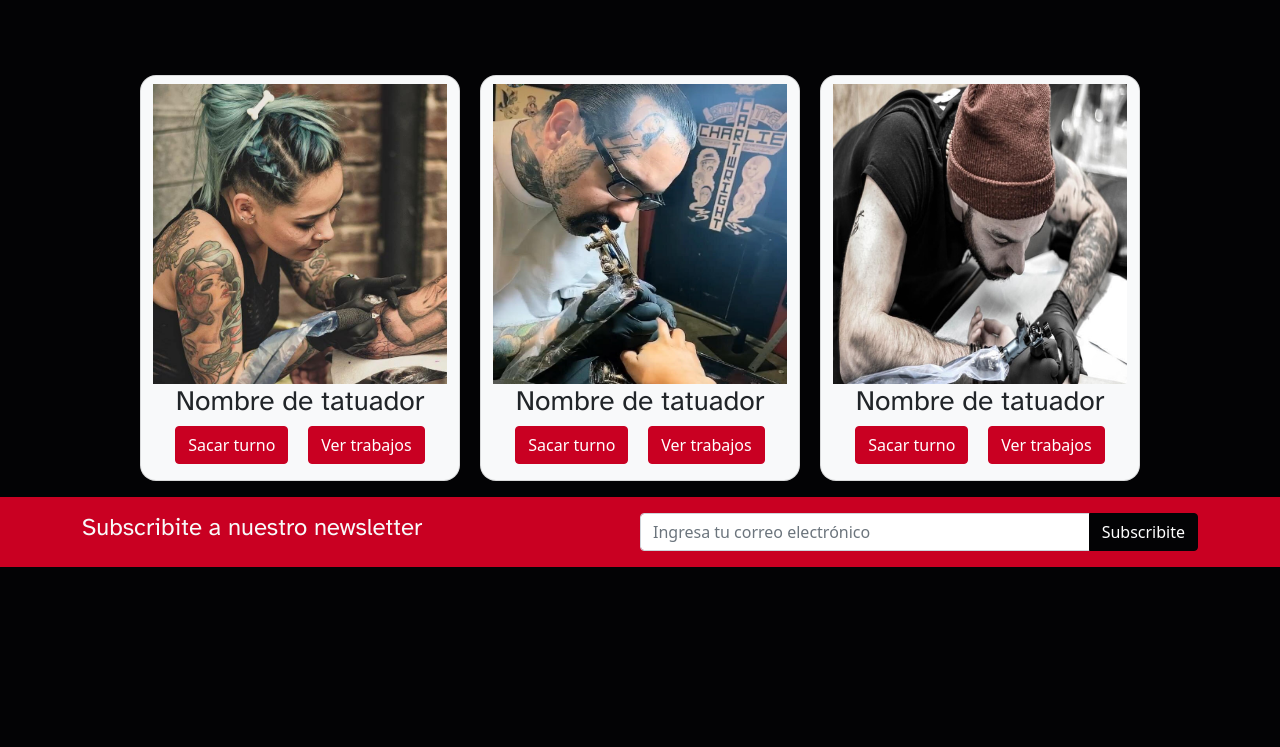
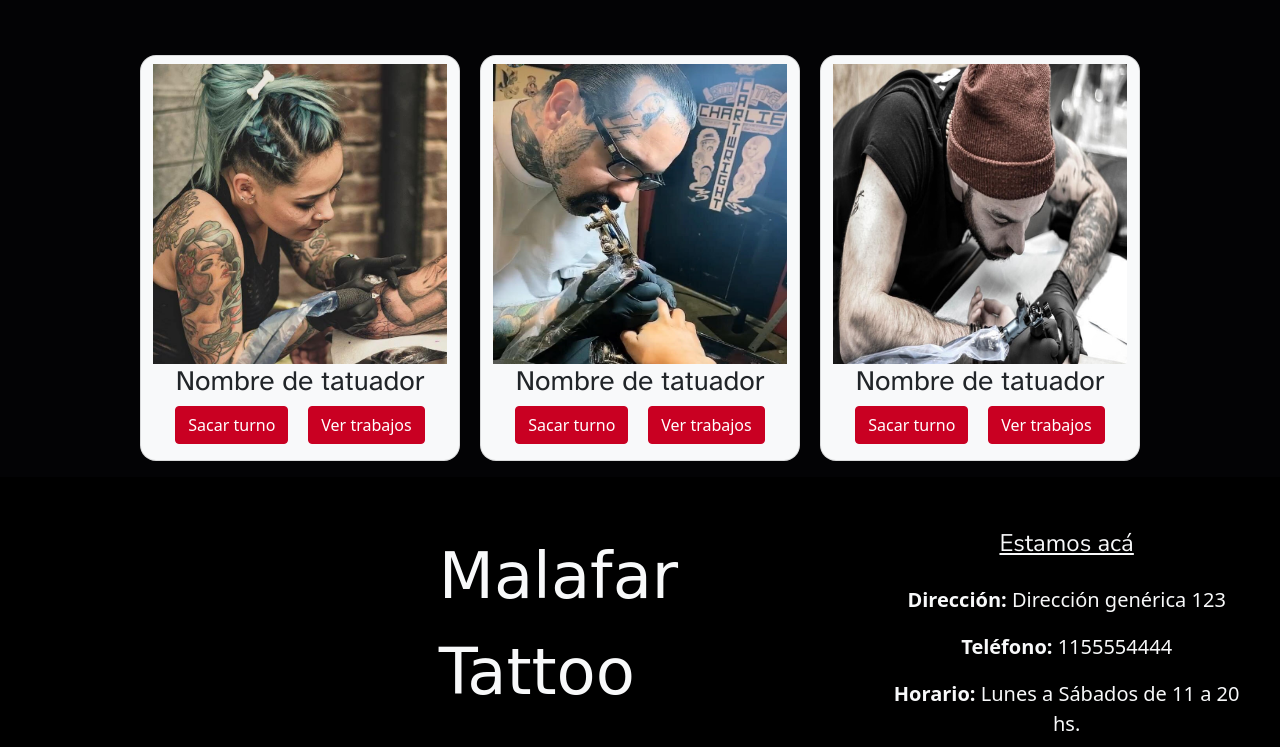
Before and after one commit to brunoLombardi9/Prueba-2-Bootstrap, a website: page index.html in a window 1280 px wide. Shown: the part 2393-3140 px from the top of the page. Before the commit the page ends 2960 px from the top, so only its background shows below. Drawn offline with nearby package versions, Linux system fonts and the light colour scheme; a web font is replaced by a local one.

Commit message:
Se crea footer y se elimina newsletter.

```diff
--- a/index.html
+++ b/index.html
@@ -73,7 +73,7 @@
     <div class="container">
       <div class="row">
         <h2 class="text-center mt-5">Dudas frecuentes</h2>
-        <div class="col mb-5" >
+        <div class="col mb-5">
           <div class="accordion" id="accordionPanelsStayOpenExample">
             <div class="accordion-item mt-5">
               <h3 class="accordion-header" id="panelsStayOpen-headingOne">
@@ -173,19 +173,27 @@
 
 
 
-  <!------------------------------------------- ABRE NEWSLETTER ------------------------------------------------------->
-  <section class="bg-primary text-light">
-    <div class="container">
-      <div class="d-flex justify-content-between align-items-center">
-        <h4>Subscribite a nuestro newsletter</h2>
-          <div class="input-group mb-3 mt-3 tamañoInput">
-            <input type="text" class="form-control" placeholder="Ingresa tu correo electrónico" aria-label="Recipient's username" aria-describedby="button-addon2">
-            <button class="btn btn-dark btn" type="button" id="button-addon2">Subscribite</button>
+  <!------------------------------------------- ABRE FOOTER ------------------------------------------------------->
+  <footer class="container-fluid">
+    <div class="row">
+      <div class="col-4"></div>
+      <div class="col-md-4 textoLogoContenedor mt-4">
+        <p class="text-light textoLogo">Malafar Tattoo</p>
+      </div>
+
+      <div class="col-md-4 mt-5 text-center">
+        <p class="text-light encabezadoListaFooter">Estamos acá</p>
+        <ul class="list-group list-group-flush lead">
+          <li class="list-group-item text-light"><span class="fw-bold">Dirección:</span> Dirección genérica 123 </li>
+          <li class="list-group-item text-light"><span class="fw-bold">Teléfono:</span> 1155554444 </li>
+          <li class="list-group-item text-light"><span class="fw-bold">Horario:</span> Lunes a Sábados de 11 a 20 hs.</li>
+        </ul>
       </div>
     </div>
-    </div>
-  </section>
-  <!------------------------------------------- CIERRA NEWSLETTER ------------------------------------------------------->
+  </footer>
+
+  <!------------------------------------------- CIERRA FOOTER ------------------------------------------------------->
+
   <script src="https://cdn.jsdelivr.net/npm/bootstrap@5.1.3/dist/js/bootstrap.bundle.min.js" integrity="sha384-ka7Sk0Gln4gmtz2MlQnikT1wXgYsOg+OMhuP+IlRH9sENBO0LRn5q+8nbTov4+1p" crossorigin="anonymous"></script>
 </body>
 
--- /dev/null
+++ b/scss/_footer.scss
@@ -0,0 +1,25 @@
+footer{
+background-color: black;
+}
+
+.textoLogoContenedor{
+display: flex;
+  align-items: center;
+  justify-content: center;
+}
+
+.textoLogo{
+  margin-bottom: 0;
+  font-family: 'PT Sans Narrow', sans-serif;
+  font-family: 'Smooch', cursive;
+  font-size: 4rem;
+}
+
+.encabezadoListaFooter{
+  font-size: 1.5rem;
+  text-decoration: underline;
+}
+
+.list-group-item{
+  background-color: black;
+}
--- a/scss/_navbar.scss
+++ b/scss/_navbar.scss
@@ -1,6 +1,6 @@
 .imagenLogo{
-  width: 100px;
-  height: 100px;
+  width: 80px;
+  height: 80px;
 }
 
  header{
--- a/scss/main.scss
+++ b/scss/main.scss
@@ -7,3 +7,4 @@
 @import "_newsletter";
 @import "_tatuadores";
 @import "_dudas";
+@import "_footer";
```
Also changed, not shown: css/main.css. Lines whose indentation alone changed are shown as unchanged.
